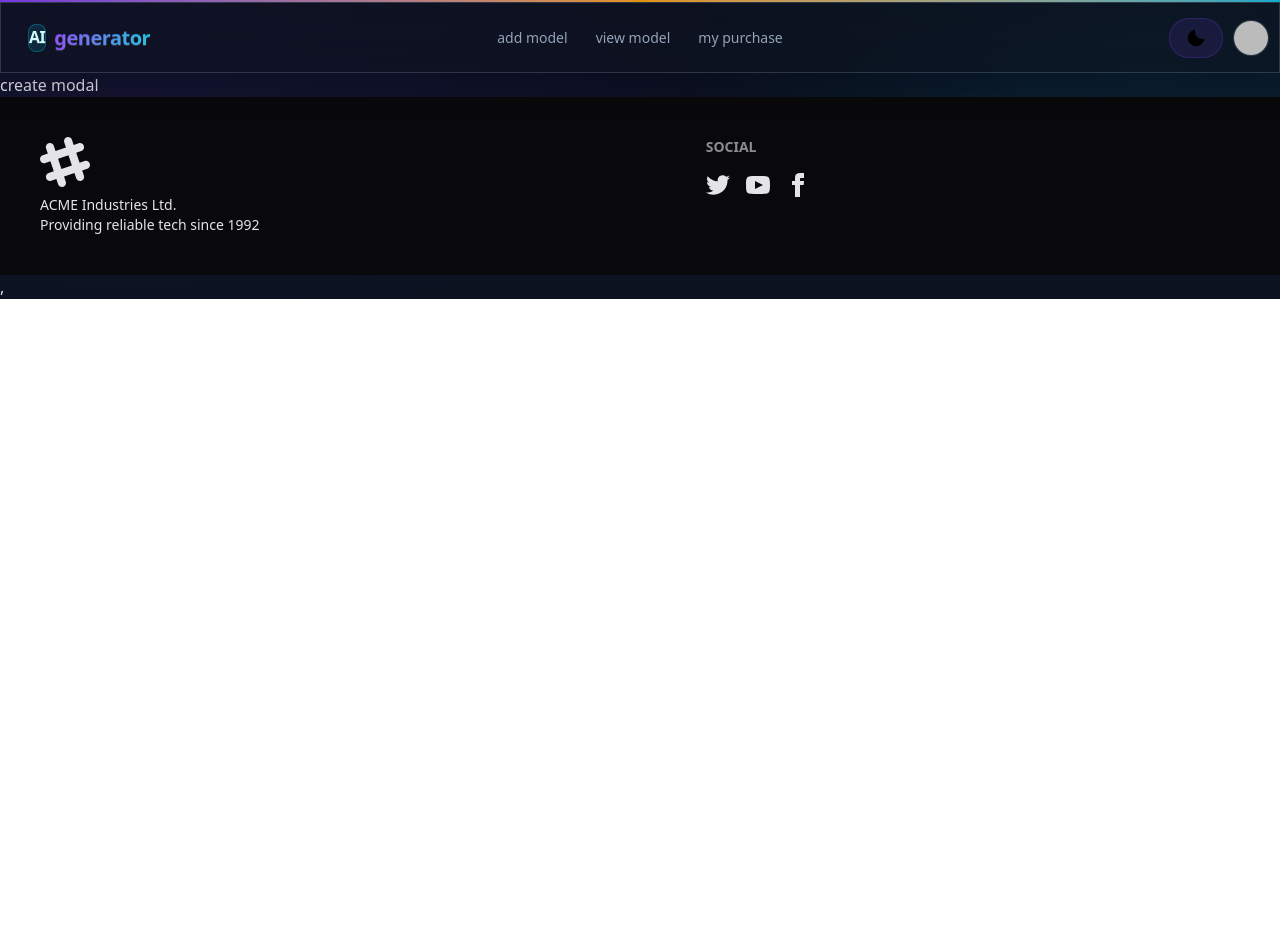
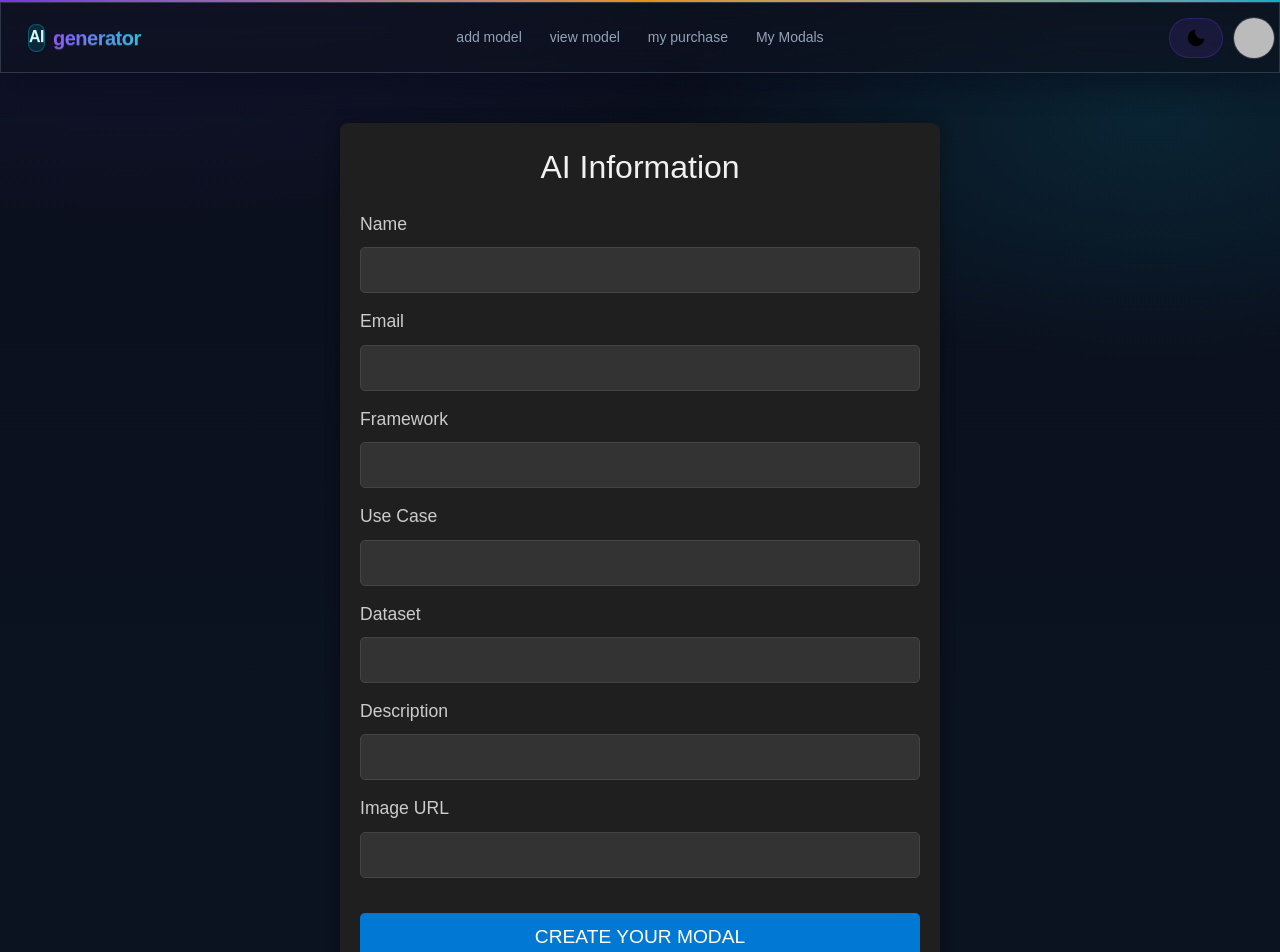
Before and after one commit to ariyan6467/assignment-ten-client, a React (Vite) app: page /add-model in a window 1280 px wide. Shown: the top 952 px of the page. Before the commit the page ends 800 px from the top, so only its background shows below. Built offline with nearby package versions, Linux system fonts and the light colour scheme; no server answers; sample sign-in values are in the browser's storage.

Commit message:
add my modals  portion is over

```diff
--- a/package.json
+++ b/package.json
@@ -18,6 +18,7 @@
     "react-dom": "^19.1.1",
     "react-router": "^7.9.5",
     "react-router-dom": "^7.9.5",
+    "sweetalert2": "^11.26.3",
     "tailwindcss": "^4.1.17"
   },
   "devDependencies": {
--- a/src/Component/Navbar.jsx
+++ b/src/Component/Navbar.jsx
@@ -17,6 +17,7 @@ export default function Navbar() {
     { href: "/add-model", label: "add model" },
     { href: "/models", label: "view model" },
     { href: "/purchase", label: "my purchase" },
+     { href: "/mymodals", label: "My Modals" },
   ];
 
   const LinkItems = (
--- a/src/Layout/CreateModal.jsx
+++ b/src/Layout/CreateModal.jsx
@@ -1,10 +1,144 @@
 import React from 'react';
+import { useNavigate } from 'react-router';
+import Swal from 'sweetalert2';
 
 const CreateModal = () => {
+ const navigate = useNavigate();
+
+
+  const handleSubmit = async (e) => {
+
+    e.preventDefault();
+    const form = e.target;
+    const name = form.name.value;
+    const email = form.email.value;
+    const framework = form.framework.value;
+    const useCase = form.useCase.value;
+    const dataset = form.dataset.value;
+    const description = form.description.value;
+    const imageUrl = form.imageUrl.value;
+    const formData ={name, email,framework,useCase,dataset,description,imageUrl}
+
+    fetch('http://localhost:3000/mymodal', {
+    method: 'POST',
+    headers: {
+      'Content-Type': 'application/json',
+    },
+    body: JSON.stringify(formData),
+  })
+  .then(response =>{
+    Swal.fire({
+  title: "Do you want to add this modal?",
+  showDenyButton: true,
+  showCancelButton: true,
+  confirmButtonText: "Save",
+  denyButtonText: `Don't save`
+}).then((result) => {
+  /* Read more about isConfirmed, isDenied below */
+  if (result.isConfirmed) {
+    Swal.fire("Saved!", "", "success");
+
+    response.json();
+    navigate("/models");
+
+  } else if (result.isDenied) {
+    Swal.fire("Changes are not saved", "", "info");
+  }
+});
+   })
+  .then(data => console.log('Success:', data))
+  .catch((error) =>{
+
+    console.error('Error:', error)});
+
+}
+
     return (
-        <div>
-            create modal
+         <div className="form-container">
+      <h1 className="form-title">AI Information</h1>
+      <form onSubmit={handleSubmit} className="form">
+        <div className="form-group">
+          <label htmlFor="name">Name</label>
+          <input
+            type="text"
+            id="name"
+            name="name"
+
+            required
+          />
         </div>
+
+         <div className="form-group">
+          <label htmlFor="email">Email</label>
+          <input
+            type="email"
+            id="email"
+            name="email"
+
+            required
+          />
+        </div>
+
+        <div className="form-group">
+          <label htmlFor="framework">Framework</label>
+          <input
+            type="text"
+            id="framework"
+            name="framework"
+
+            required
+          />
+        </div>
+
+        <div className="form-group">
+          <label htmlFor="useCase">Use Case</label>
+          <input
+            type="text"
+            id="useCase"
+            name="useCase"
+
+            required
+          />
+        </div>
+
+        <div className="form-group">
+          <label htmlFor="dataset">Dataset</label>
+          <input
+            type="text"
+            id="dataset"
+            name="dataset"
+
+
+            required
+          />
+        </div>
+
+        <div className="form-group">
+          <label htmlFor="description">Description</label>
+          <input
+            type="text"
+            id="description"
+            name="description"
+
+
+            required
+          />
+        </div>
+
+        <div className="form-group">
+          <label htmlFor="imageUrl">Image URL</label>
+          <input
+            type="url"
+            id="imageUrl"
+            name="imageUrl"
+
+            required
+          />
+        </div>
+
+        <button type="submit" className="submit-btn">CREATE YOUR MODAL</button>
+      </form>
+    </div>
     );
 };
 
--- /dev/null
+++ b/src/Layout/MyModals.jsx
@@ -0,0 +1,11 @@
+import React from 'react';
+
+const MyModals = () => {
+    return (
+        <div>
+            my modal
+        </div>
+    );
+};
+
+export default MyModals;
--- a/src/index.css
+++ b/src/index.css
@@ -88,3 +88,70 @@ body{
 
 /* muted text */
 .text-soft{ color: var(--text-soft); }
+
+
+body {
+  font-family: Arial, sans-serif;
+  background-color: #121212;
+  color: #e0e0e0;
+  margin: 0;
+  padding: 0;
+}
+
+.form-container {
+  max-width: 600px;
+  margin: 50px auto;
+  background-color: #1f1f1f;
+  padding: 20px;
+  border-radius: 8px;
+  box-shadow: 0 0 15px rgba(0, 0, 0, 0.3);
+}
+
+.form-title {
+  text-align: center;
+  font-size: 2em;
+  margin-bottom: 20px;
+  color: #f1f1f1;
+}
+
+.form-group {
+  margin-bottom: 15px;
+}
+
+label {
+  display: block;
+  font-size: 1.1em;
+  margin-bottom: 5px;
+  color: #ccc;
+}
+
+input {
+  width: 100%;
+  padding: 10px;
+  margin-top: 5px;
+  background-color: #333;
+  color: #fff;
+  border: 1px solid #444;
+  border-radius: 5px;
+}
+
+input:focus {
+  outline: none;
+  border-color: #0078d4;
+}
+
+.submit-btn {
+  width: 100%;
+  padding: 10px;
+  background-color: #0078d4;
+  color: white;
+  font-size: 1.2em;
+  border: none;
+  border-radius: 5px;
+  cursor: pointer;
+  margin-top: 20px;
+}
+
+.submit-btn:hover {
+  background-color: #005a8b;
+}
--- a/src/main.jsx
+++ b/src/main.jsx
@@ -20,6 +20,7 @@ import AegAuth from "./Layout/AegAuth.jsx";
 import AuthProvider from "./Auth/AuthProvider.jsx";
 import PrivateRoutes from "./Auth/PrivateRoutes.jsx";
 import Details from "./Layout/Details.jsx";
+import MyModals from "./Layout/MyModals.jsx";
 
 
 
@@ -79,6 +80,12 @@ const router = createBrowserRouter([
         element:<PrivateRoutes>
          <Details></Details>
         </PrivateRoutes>,
+      },
+      {
+        path:"/mymodals",
+        element:<PrivateRoutes>
+          <MyModals></MyModals>
+        </PrivateRoutes>
       }
     ],
   },
```
Also changed, not shown: 1 other file (tests, documents, lock files or other folders).
